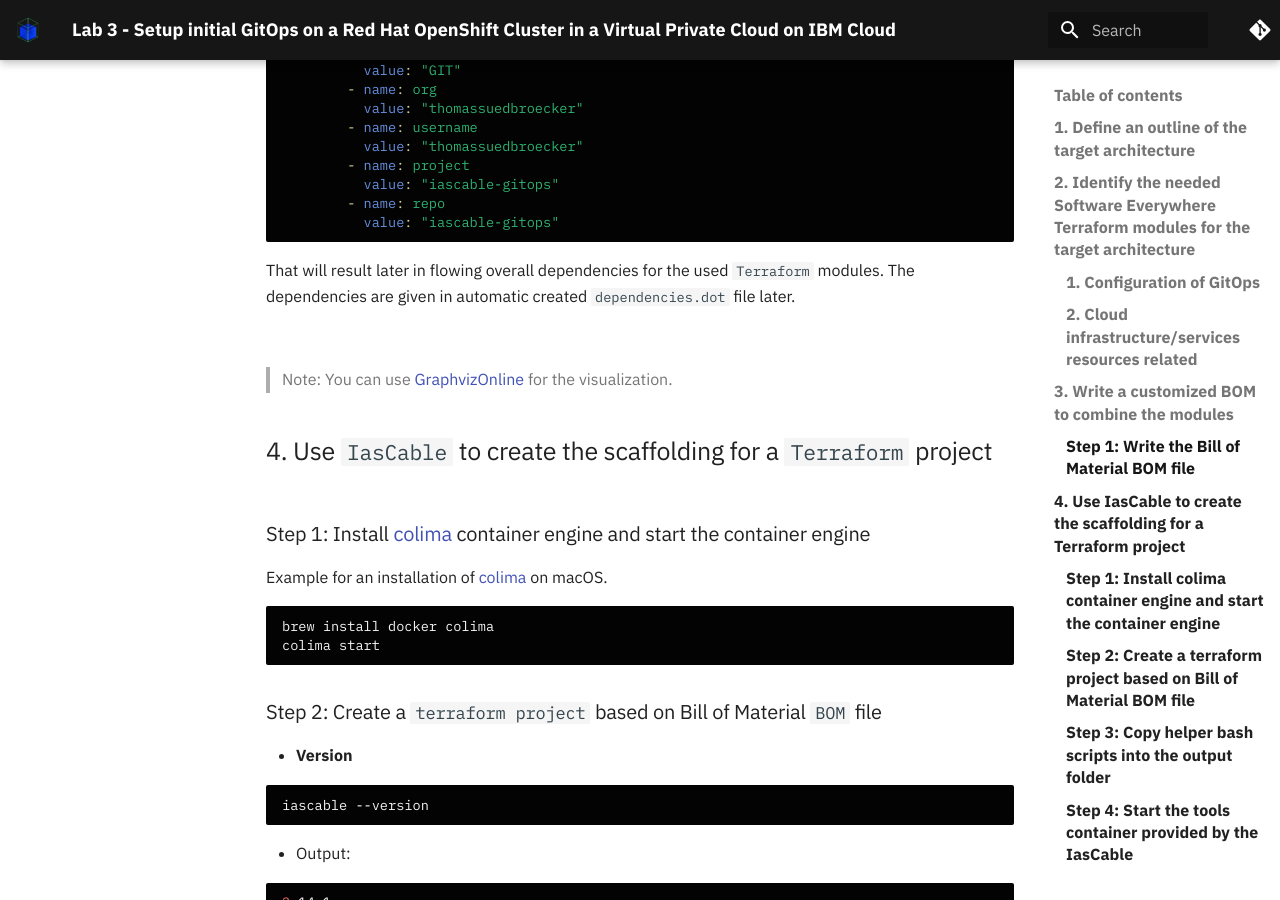
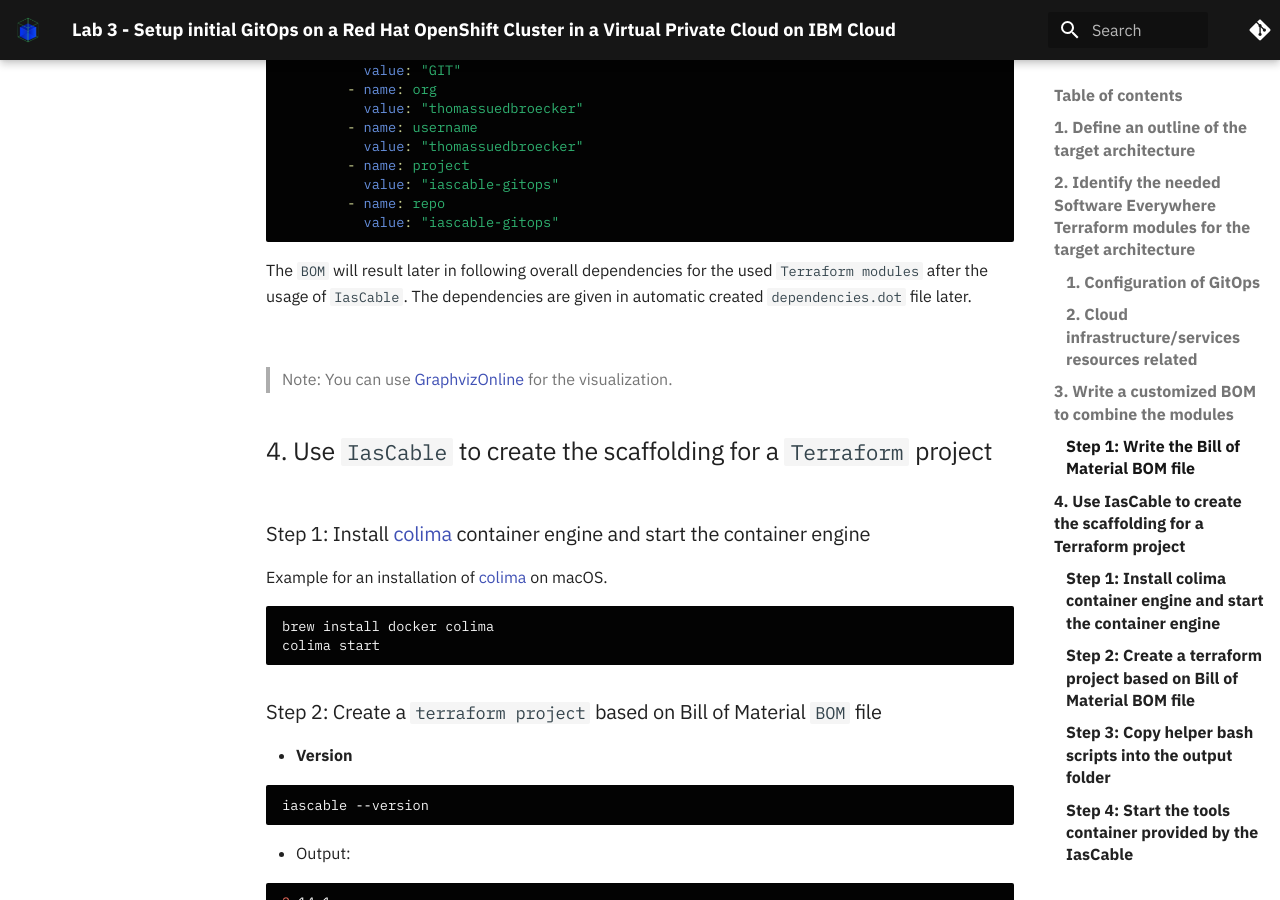
Before and after one commit to cloud-native-toolkit/site-operator-guide, an MkDocs documentation site: the page built from docs/getting-started/lab3.md, in a window 1280 px wide and 900 px high, scrolled down 5357 px. Built offline with MkDocs 1.6.1 and Material for MkDocs 9.7.7, drawn with Linux system fonts in a browser that asks for light colours; comment, search, counter and statistics services are not loaded.

Commit message:
update
Signed-off-by: thomassuedbroecker <thomas.suedbroecker@de.ibm.com>

````diff
--- a/docs/getting-started/lab3.md
+++ b/docs/getting-started/lab3.md
@@ -172,7 +172,7 @@
           value: "iascable-gitops"
 ```
 
-That will result later in flowing overall dependencies for the used `Terraform` modules. The dependencies are given in automatic created `dependencies.dot` file later.
+The `BOM` will result later in following overall dependencies for the used `Terraform modules` after the usage of `IasCable`. The dependencies are given in automatic created `dependencies.dot` file later.
 
 ![](images/dependency-graph-lab3.png)
 
````
